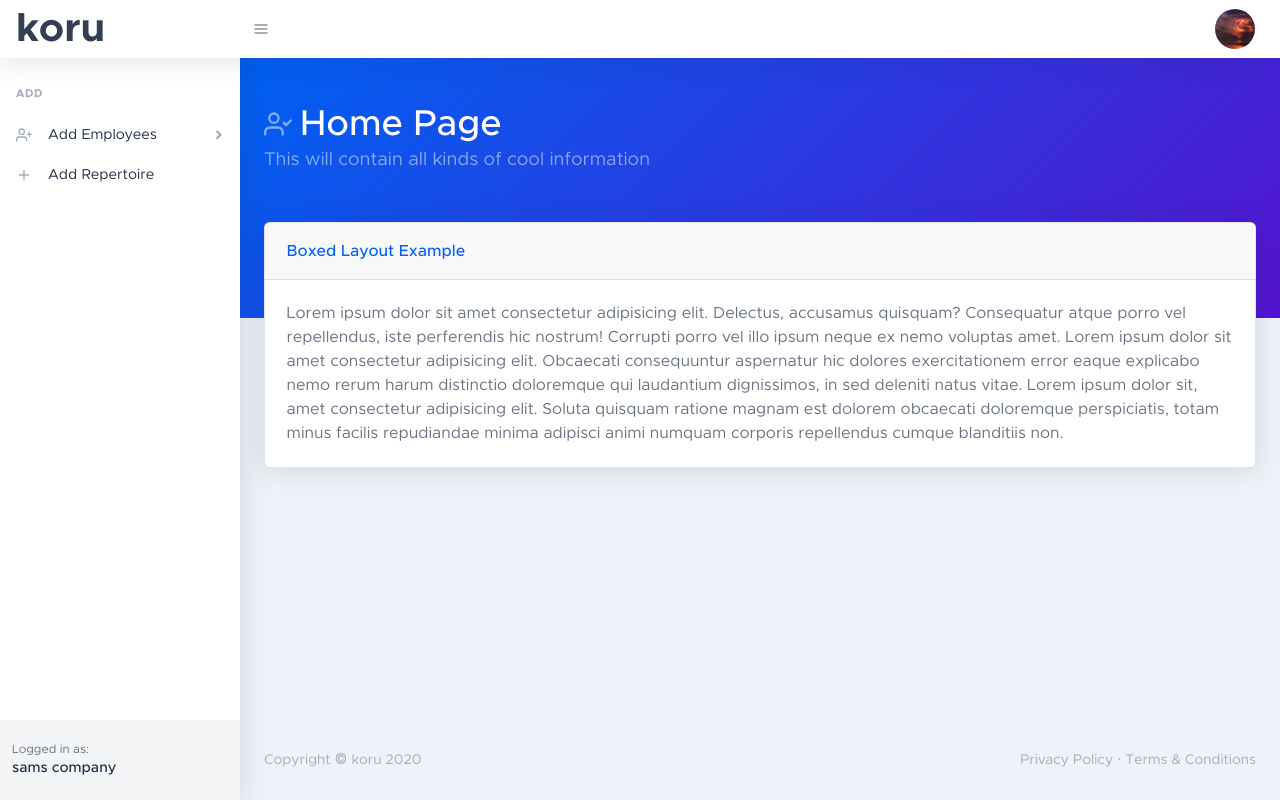
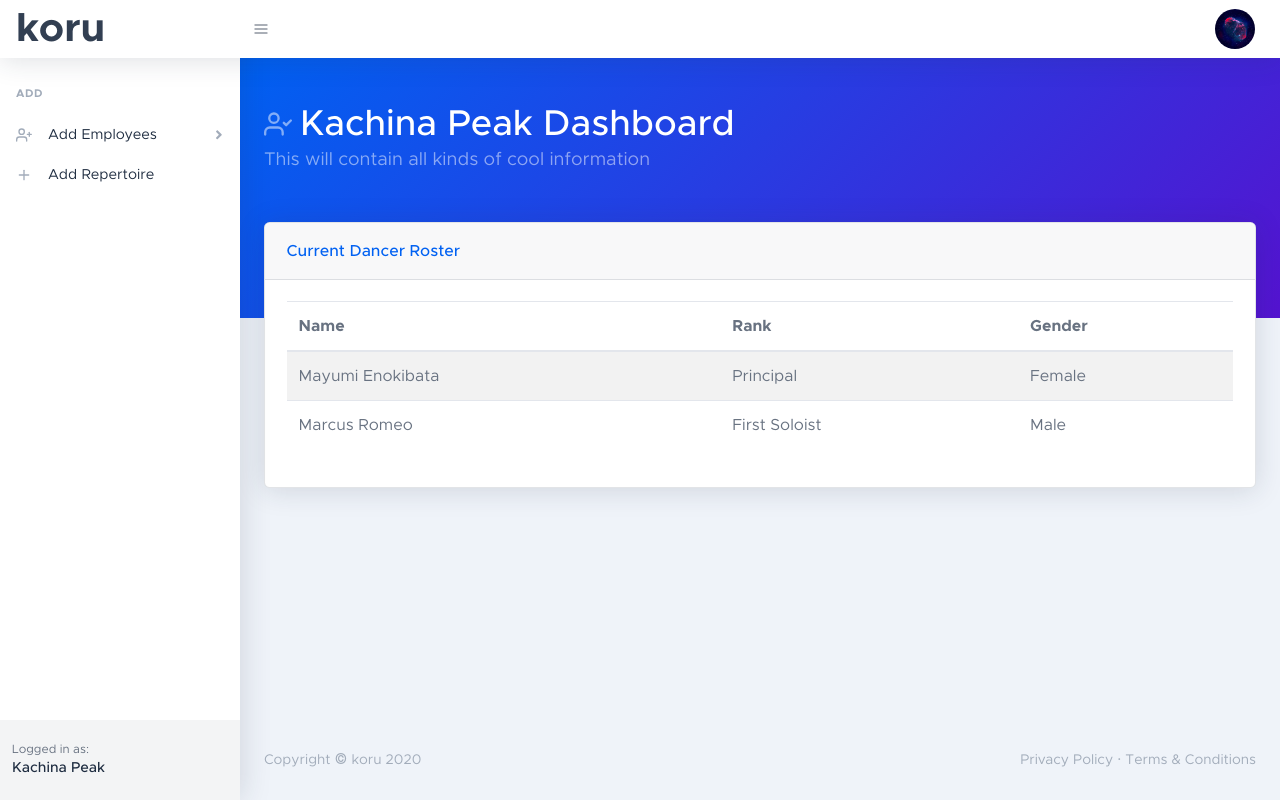
Before and after one commit to samivel/koru, a Flask app: page / in a window 1280 px wide. Run offline with Flask 2, Linux system fonts and the light colour scheme; a user stored in the database is signed in; data comes from the database, SQL or seed files in the repository; some libraries are stand-ins or nearby versions.

Commit message:
Saves new dancer to db

```diff
--- a/koru/forms.py
+++ b/koru/forms.py
@@ -70,10 +70,8 @@ class AddDancerForm(FlaskForm):
 
     last_name = StringField('Last Name', validators=[DataRequired()])
 
-    rank = RadioField(u'Rank', choices=[('principal', 'Principal'), ('first_soloist', 'First Soloist'),
-                                                                     ('second_soloist', 'Second Soloist'), ('corps_de_ballet', 'Corps de Ballet'),
-                                                                      ('apprentice', 'Apprentice/Second Company')])
+    rank = RadioField(u'Rank', choices=[('Principal'), ('First Soloist'), ('Second Soloist'), ('Corps de Ballet'), ('Apprentice/Second Company')])
 
-    gender = RadioField(u'Gender', choices=[('male', 'Male'), ('female', 'Female'), ('other', 'Other')])
+    gender = RadioField(u'Gender', choices=[('Male'), ('Female'), ('Other')])
 
     submit = SubmitField('Add Dancer')
--- a/koru/routes.py
+++ b/koru/routes.py
@@ -14,7 +14,9 @@ def landing():
 def index():
     if current_user.is_authenticated == False:
         return redirect(url_for('landing'))
-    return render_template('index.html', title='Home')
+    # This line querys the database for all dancers belonging to the current user, and orders them by last name
+    dancers = Dancer.query.filter_by(user_id=current_user.id).order_by(Dancer.last_name).all()
+    return render_template('index.html', title='Home', dancers=dancers)
 
 
 @app.route('/register', methods=['GET', 'POST'])
@@ -123,6 +125,9 @@ def account_photo():
 def add_dancer():
     form = AddDancerForm()
     if form.validate_on_submit():
+        new_dancer = Dancer(first_name=form.first_name.data, last_name=form.last_name.data, rank=form.rank.data, gender=form.gender.data, company=current_user)
+        db.session.add(new_dancer)
+        db.session.commit()
 
         flash('Dancer successfully added', 'success')
         return redirect(url_for('add_dancer'))
--- a/koru/templates/index.html
+++ b/koru/templates/index.html
@@ -14,7 +14,7 @@
                 <div class="col-auto mt-4">
                     <h1 class="page-header-title">
                         <div class="page-header-icon"><i data-feather="user-check"></i></div>
-                        Home Page
+                        {{ current_user.company_name }} Dashboard
                     </h1>
                     <div class="page-header-subtitle">This will contain all kinds of cool information</div>
                 </div>
@@ -26,12 +26,33 @@
 {% block main %}
 
 <div class="container">
-<div class="card mt-n10">
-    <div class="card-header">Boxed Layout Example</div>
-    <div class="card-body">Lorem ipsum dolor sit amet consectetur adipisicing elit. Delectus, accusamus quisquam? Consequatur atque porro vel repellendus, iste perferendis hic nostrum! Corrupti porro vel illo ipsum neque ex nemo voluptas amet.
-        Lorem ipsum dolor sit amet consectetur adipisicing elit. Obcaecati consequuntur aspernatur hic dolores exercitationem error eaque explicabo nemo rerum harum distinctio doloremque qui laudantium dignissimos, in sed deleniti natus vitae.
-        Lorem ipsum dolor sit, amet consectetur adipisicing elit. Soluta quisquam ratione magnam est dolorem obcaecati doloremque perspiciatis, totam minus facilis repudiandae minima adipisci animi numquam corporis repellendus cumque blanditiis non.
+
+    <div class="card mt-n10">
+        <div class="card-header">Current Dancer Roster</div>
+        <div class="card-body">
+            <table class="table table-striped">
+                <thead>
+                    <tr>
+                        <th scope="col">Name</th>
+                        <th scope="col">Rank</th>
+                        <th scope="col">Gender</th>
+
+                    </tr>
+                </thead>
+                <tbody>
+                    {% for dancer in dancers %}
+                    <tr>
+
+                        <td>{{ dancer.first_name}} {{ dancer.last_name }}</td>
+                        <td>{{ dancer.rank }}</td>
+                        <td>{{ dancer.gender }}</td>
+                    </tr>
+                    {% endfor %}
+
+                </tbody>
+            </table>
+        </div>
     </div>
-</div>
+
 </div>
 {% endblock %}
```
Also changed, not shown: koru/models.py (+13 -11 lines), koru/koru.db, koru/static/images/profile_pics/1b0bbe8d7.jpg (added).
